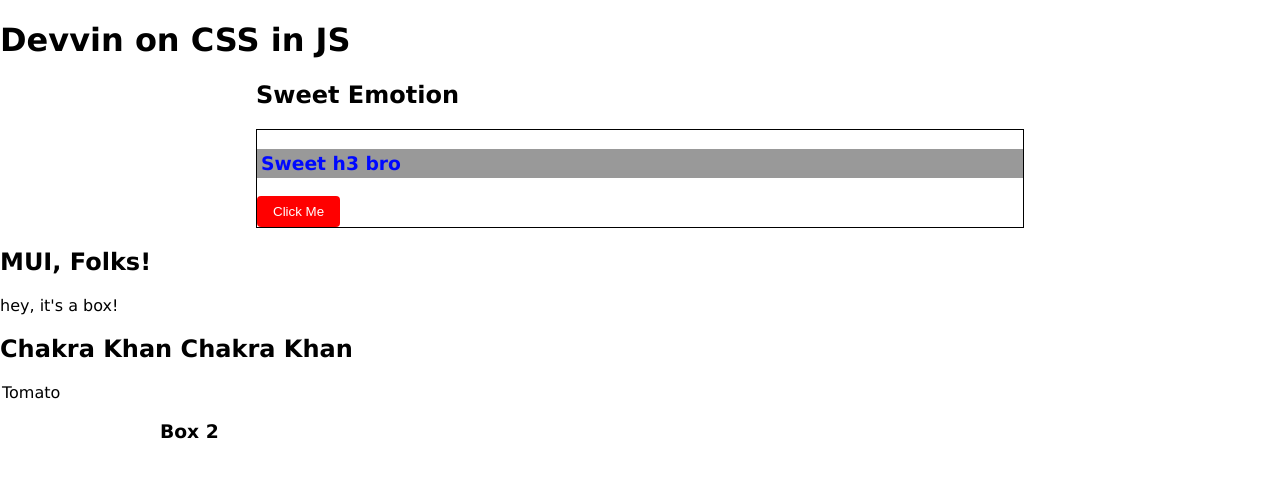
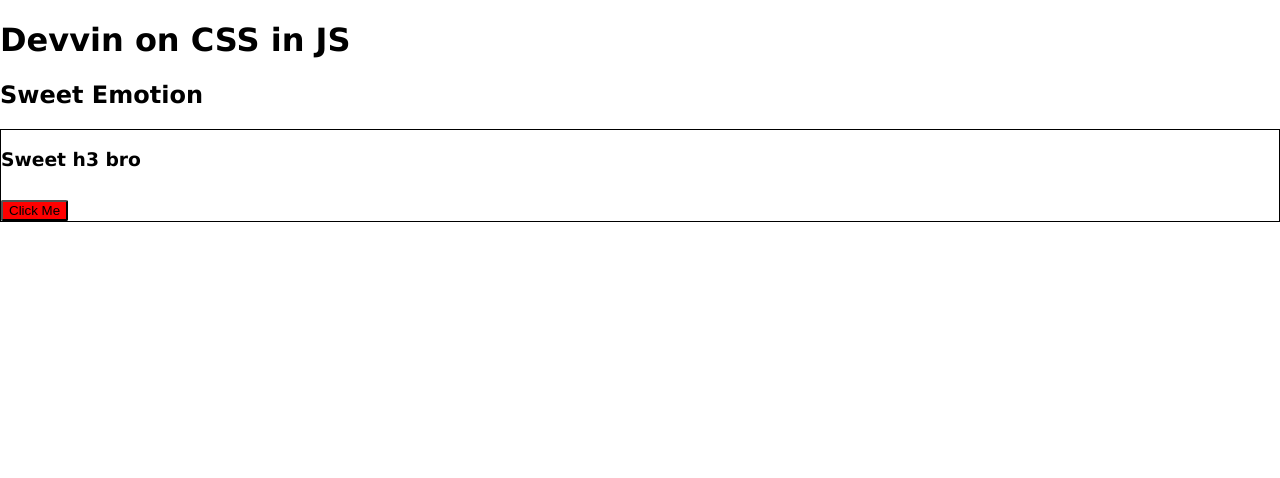
Before and after one commit to matticus1120/devvin-css-in-js, a React (Create React App) app: page / in a window 1280 px wide. Shown: the top 478 px of the page. Built offline with nearby package versions, Linux system fonts and the light colour scheme.

Commit message:
Gnerate all css vars, psuedo code for translating style props to usable CSS properties

```diff
--- a/src/App.jsx
+++ b/src/App.jsx
@@ -7,7 +7,6 @@
     <div id="body">
       <h1>Devvin on CSS in JS</h1>
       <Emotion />
-      <Chakra />
     </div>
   );
 }
--- a/src/Emotion/SectionEmotion.jsx
+++ b/src/Emotion/SectionEmotion.jsx
@@ -12,17 +12,15 @@
   return (
     <Container>
       <h2>Sweet Emotion</h2>
-			<Box mt="2" mb="24">
+      <Box>
         <h3
           css={{
-						backgroundColor: theme.colors.silver,
-						color: [theme.colors.white, theme.colors.red, theme.colors.blue],
-						padding: theme.space[4],
-					}}>
+            marginBottom: "30px",
+          }}
+        >
           Sweet h3 bro
         </h3>
         <Button
-					// bg={theme.colors.red}
           bg="red"
           sx={{
             backgroundColor: "hot-pink",
@@ -30,7 +28,8 @@
           isDisabled={false}
           onClick={() => {
             alert("You clicked me");
-					}}>
+          }}
+        >
           Click Me
         </Button>
       </Box>
--- a/src/Emotion/components/Box.jsx
+++ b/src/Emotion/components/Box.jsx
@@ -1,17 +1,11 @@
 /** @jsxImportSource @emotion/react */
 import { useMemo } from "react";
 import { css, useTheme } from "@emotion/react";
-import { toCSSObject } from "../system";
 
 export function Box({ children, sx, ...props }) {
-	const [cssProps, forwardProps] = toCSSObject(props);
-	console.log("cssProps", cssProps);
-	// const theme = useTheme();
   const boxStyles = useMemo(() => {
     return {
       border: "solid thin",
-			...cssProps,
-			...sx,
     };
   }, [sx]);
   const as = false;
--- a/src/Emotion/components/Button.jsx
+++ b/src/Emotion/components/Button.jsx
@@ -8,12 +8,7 @@
   const theme = useTheme();
   const buttonStyles = useMemo(() => {
     return {
-			borderRadius: theme.shape[4],
-			border: "none",
-			outline: "none",
-			padding: "8px 16px 8px 16px",
-			backgroundColor: theme.colors.darkBlue,
-			color: theme.colors.white,
+      borderRadius: "2px",
       ...additionalCssProps,
     };
   }, [additionalCssProps]);
--- a/src/Emotion/components/Container.jsx
+++ b/src/Emotion/components/Container.jsx
@@ -1,21 +1,15 @@
 /** @jsxImportSource @emotion/react */
 import { css, jsx, useTheme } from "@emotion/react";
 import { useCSSObject } from "../helpers";
+import { getStylePropCssVar, getThemeCSSVars } from "../system";
+
+import * as Config from "../config";
 
 export function Container({ children, ...props }) {
-	const [additonalCssProps, forwardProps] = useCSSObject(props);
-	const { maxWidths } = useTheme();
-	return (
-		<div
-			css={{
-				...additonalCssProps,
-				...{
-					maxWidth: maxWidths[6],
-					margin: "0 auto",
-				},
-			}}
-			{...forwardProps}>
-			{children}
-		</div>
-	);
+  const [additonalCssProps, forwardProps] = useCSSObject(props);
+  getThemeCSSVars();
+  getStylePropCssVar();
+  //   console.log("Config", { ...Config });
+  //   console.log("Config.space", Config.space);
+  return <div {...forwardProps}>{children}</div>;
 }
--- /dev/null
+++ b/src/Emotion/config/index.js
@@ -0,0 +1,2 @@
+export * from "./space";
+export * from "./color";
--- /dev/null
+++ b/src/Emotion/config/space.js
@@ -0,0 +1,35 @@
+import { t } from "../utils";
+
+export const space = {
+  margin: t.spaceT("margin"),
+  marginTop: t.spaceT("marginTop"),
+  marginRight: t.spaceT("marginRight"),
+  marginBottom: t.spaceT("marginBottom"),
+  marginLeft: t.spaceT("marginLeft"),
+  marginX: t.spaceT(["marginInlineStart", "marginInlineEnd"]),
+  marginY: t.spaceT(["marginTop", "marginBottom"]),
+  padding: t.space("padding"),
+  paddingTop: t.space("paddingTop"),
+  paddingRight: t.space("paddingRight"),
+  paddingBottom: t.space("paddingBottom"),
+  paddingLeft: t.space("paddingLeft"),
+  paddingX: t.space(["paddingInlineStart", "paddingInlineEnd"]),
+  paddingY: t.space(["paddingTop", "paddingBottom"]),
+};
+
+Object.assign(space, {
+  m: space.margin,
+  mt: space.marginTop,
+  mr: space.marginRight,
+  mb: space.marginBottom,
+  ml: space.marginLeft,
+  mx: space.marginX,
+  my: space.marginY,
+  p: space.padding,
+  pt: space.paddingTop,
+  py: space.paddingY,
+  px: space.paddingX,
+  pb: space.paddingBottom,
+  pl: space.paddingLeft,
+  pr: space.paddingRight,
+});
--- a/src/Emotion/index.js
+++ b/src/Emotion/index.js
@@ -4,15 +4,13 @@
 import theme from "./theme";
 
 import SectionEmotion from "./SectionEmotion";
-import SectionMUI from "./SectionMUI";
 
 function Emotion() {
-	return (
-		<ThemeProvider theme={theme}>
-			<SectionEmotion />
-			<SectionMUI />
-		</ThemeProvider>
-	);
+  return (
+    <ThemeProvider theme={theme}>
+      <SectionEmotion />
+    </ThemeProvider>
+  );
 }
 
 export default Emotion;
--- a/src/Emotion/system.js
+++ b/src/Emotion/system.js
@@ -1,81 +1,84 @@
+import { space, color } from "./config";
 import theme from "./theme";
-const isObject = (value) => typeof value === "object";
 
-export const tokenToCSSVar = (scale, value) => (theme) => {
-	const valueStr = String(value);
-	const key = scale ? `${scale}.${valueStr}` : valueStr;
-	return isObject(theme.__cssMap) && key in theme.__cssMap
-		? theme.__cssMap[key].varRef
-		: value;
+/**
+ * Style Props tools
+ *
+ * WIP
+ *
+ * covert {mb: "36"} to {marginBottom: "var(--rh-space-36)"}
+ * covert {color: "sprk.purple.deep"} to {color: "var(--rh-colors-sprk_purple_dark)"}
+ */
+
+export function getStylePropCssVar(propKey, propValue) {
+  const allStyleProps = {
+    ...space,
+    ...color,
   };
-
-export function createTransform(options) {
-	const { scale, transform, compose } = options;
-	const fn = (value, theme) => {
-		const _value = tokenToCSSVar(scale, value)(theme);
-		let result = transform?.(_value, theme) ?? _value;
-		if (compose) {
-			result = compose(result, theme);
+  // check for propKey in allStyleProps
+  // grab the value of "scale" in matching object
+  // Validate that the value is in the theme using "scale" and "propValue"
+  // Valid value = !!theme[scale][propValue]
+  // If value, return new object
+  /**
+  {
+	  [allStyleProps.propKey.property]: theme[scale][propValue]
+	  [allStyleProps.propKey.property]: getCSSVarFunctionString(scale, propValue)
   }
-		return result;
-	};
-
-	return fn;
+ */
 }
 
-export function toConfig(scale, transform) {
-	return (property) => {
-		const result = { property, scale };
-		result.transform = createTransform({
-			scale,
-			transform,
-		});
-		return result;
-	};
+/**
+ * Theme CSS var tools
+ */
+
+// Check if a given theme key and valueKey exists in the theme
+export function isValidThemeValue(themeKey, themeValueKey) {
+  return !!theme?.[themeKey]?.[themeValueKey];
 }
 
-const transforms = {
-	px: (value) => value,
-};
+export function getCSSVarName(themeKey, themeValueKey) {
+  if (!isValidThemeValue(themeKey, themeValueKey)) return false;
+  return `--rh-${themeKey}-${themeValueKey}`.replace(/\./gi, "_");
+}
 
-export const t = {
-	space: toConfig("space", transforms.px),
-	spaceT: toConfig("space", transforms.px),
-};
+export function getThemeValue(themeKey, themeValueKey) {
+  if (!isValidThemeValue(themeKey, themeValueKey)) return false;
+  const themeValue =
+    typeof theme[themeKey][themeValueKey] === "object"
+      ? theme[themeKey][themeValueKey].value
+      : theme[themeKey][themeValueKey];
+  return themeValue;
+}
 
-export const space = {
-	margin: t.spaceT("margin"),
-	marginTop: t.spaceT("marginTop"),
-	marginRight: t.spaceT("marginRight"),
-	marginBottom: t.spaceT("marginBottom"),
-	marginLeft: t.spaceT("marginLeft"),
-	marginX: t.spaceT(["marginInlineStart", "marginInlineEnd"]),
-	marginY: t.spaceT(["marginTop", "marginBottom"]),
-	padding: t.space("padding"),
-	paddingTop: t.space("paddingTop"),
-	paddingRight: t.space("paddingRight"),
-	paddingBottom: t.space("paddingBottom"),
-	paddingLeft: t.space("paddingLeft"),
-	paddingX: t.space(["paddingInlineStart", "paddingInlineEnd"]),
-	paddingY: t.space(["paddingTop", "paddingBottom"]),
-};
+export function getCSSVarFunctionString(themeKey, themeValueKey) {
+  if (!isValidThemeValue(themeKey, themeValueKey)) return false;
+  const varName = getCSSVarName(themeKey, themeValueKey);
+  return `--var(${varName})`;
+}
 
-Object.assign(space, {
-	m: space.margin,
-	mt: space.marginTop,
-	mr: space.marginRight,
-	mb: space.marginBottom,
-	ml: space.marginLeft,
-	mx: space.marginX,
-	my: space.marginY,
-	p: space.padding,
-	pt: space.paddingTop,
-	py: space.paddingY,
-	px: space.paddingX,
-	pb: space.paddingBottom,
-	pl: space.paddingLeft,
-	pr: space.paddingRight,
-});
+export function getThemeRuleCSSVarString(themeKey, themeValueKey) {
+  if (!isValidThemeValue(themeKey, themeValueKey)) return false;
+  const varName = getCSSVarName(themeKey, themeValueKey);
+  const varValue = getThemeValue(themeKey, themeValueKey);
+  return `${varName}: ${varValue};`;
+}
+
+export function getThemeCSSVars() {
+  let cssVars = [];
+  for (let themeKey in theme) {
+    for (let themeValueKey in theme[themeKey]) {
+      const rule = getThemeRuleCSSVarString(themeKey, themeValueKey);
+      cssVars.push(rule);
+    }
+  }
+  console.log("cssVars", cssVars);
+  return cssVars;
+}
+
+/**
+ * Playing around...
+ */
 
 const getErrorMessage = {
   invalidStylePropValue: (values) =>
@@ -92,29 +95,4 @@
 
 const consoleError = (errorType, values) => {
   const message = getErrorMessage[errorType](values);
-	console.error(message);
 };
-
-const validatecssKey = (scale, cssKey) =>
-	theme[scale].hasOwnProperty(cssKey) ? theme[scale][cssKey] : false;
-
-export function toCSSObject(props) {
-	let styles = {};
-	for (let i in props) {
-		if (space.hasOwnProperty(i)) {
-			const value = validatecssKey(space[i].scale, props[i]);
-			if (!!value) {
-				styles[space[i].property] = `var(--rh-${i}-${value})`;
-			} else {
-				consoleError("invalidStylePropValue", [props[i], i, space[i].scale]);
-			}
-		}
-	}
-
-	return [
-		{
-			...styles,
-		},
-		{},
-	];
-}
--- a/src/Emotion/theme.js
+++ b/src/Emotion/theme.js
@@ -1,112 +1,78 @@
-export default {
-	//   breakpoints: [32, 48, 64],
-	// space: [0, 4, 8, 16, 32, 64, 128, 256, 512],
-	space: {
-		auto: "auto",
-		0: "0px",
-		2: "2px",
-		4: "4px",
-		8: "8px",
-		16: "16px",
-		24: "24px",
-		32: "32px",
-		40: "40px",
-		48: "48px",
-		60: "60px",
-		64: "64px",
-		72: "72px",
-		100: "100px",
-		"-5": "-5px",
-		"-8": "-8px",
-		"-16": "-16px",
-		"-24": "-24px",
-		"-32": "-32px",
-		"-40": "-40px",
-		"-48": "-48px",
-		"-64": "-64px",
-		"-300": "-300px",
-	},
-	fontSizes: [12, 14, 16, 20, 24, 36, 48, 80, 96],
-	fontWeights: [100, 200, 300, 400, 500, 600, 700, 800, 900],
-	lineHeights: {
-		solid: 1,
-		title: 1.25,
-		copy: 1.5,
-	},
-	letterSpacings: {
-		normal: "normal",
-		tracked: "0.1em",
-		tight: "-0.05em",
-		mega: "0.25em",
-	},
-	fonts: {
-		serif: "athelas, georgia, times, serif",
-		sansSerif:
-			'-apple-system, BlinkMacSystemFont, "avenir next", avenir, "helvetica neue", helvetica, ubuntu, roboto, noto, "segoe ui", arial, sans-serif',
-	},
-	borders: [
-		0,
-		"1px solid",
-		"2px solid",
-		"4px solid",
-		"8px solid",
-		"16px solid",
-		"32px solid",
-	],
-	shape: {
-		none: "0",
-		4: "4px",
-		8: "8px",
-	},
-	radii: [0, 2, 4, 16, 9999, "100%"],
-	width: [16, 32, 64, 128, 256],
-	heights: [16, 32, 64, 128, 256],
-	maxWidths: [16, 32, 64, 128, 256, 512, 768, 1024, 1536],
-	colors: {
-		black: "#000",
-		"near-black": "#111",
-		"dark-gray": "#333",
-		"mid-gray": "#555",
-		gray: " #777",
-		silver: "#999",
-		"light-silver": "#aaa",
-		"moon-gray": "#ccc",
-		"light-gray": "#eee",
-		"near-white": "#f4f4f4",
-		white: "#fff",
-		blue: "#0008ff",
-		darkBlue: "#000352",
-		red: "#C8102E",
-		darkRed: "#7e0000",
-		transparent: "transparent",
-		blacks: [
-			"rgba(0,0,0,.0125)",
-			"rgba(0,0,0,.025)",
-			"rgba(0,0,0,.05)",
-			"rgba(0,0,0,.1)",
-			"rgba(0,0,0,.2)",
-			"rgba(0,0,0,.3)",
-			"rgba(0,0,0,.4)",
-			"rgba(0,0,0,.5)",
-			"rgba(0,0,0,.6)",
-			"rgba(0,0,0,.7)",
-			"rgba(0,0,0,.8)",
-			"rgba(0,0,0,.9)",
-		],
-		whites: [
-			"rgba(255,255,255,.0125)",
-			"rgba(255,255,255,.025)",
-			"rgba(255,255,255,.05)",
-			"rgba(255,255,255,.1)",
-			"rgba(255,255,255,.2)",
-			"rgba(255,255,255,.3)",
-			"rgba(255,255,255,.4)",
-			"rgba(255,255,255,.5)",
-			"rgba(255,255,255,.6)",
-			"rgba(255,255,255,.7)",
-			"rgba(255,255,255,.8)",
-			"rgba(255,255,255,.9)",
-		],
-		// ... and so on
-	},
+const theme = {
+  breakpoints: {
+    sm: "20rem",
+    md: "40rem",
+    lg: "60rem",
+    xl: "80rem",
+  },
+  colors: {
+    // hook this up to the tokens from spark, check bundlesize
+    // https://sparkdesignsystem.com/using-spark/foundations/color-codes
+    "sprk.black": { value: "#C8102E" },
+    "sprk.black.10": { value: "#C8102E" },
+    "sprk.black.20": { value: "#C8102E" },
+    "sprk.black.30": { value: "#C8102E" },
+    "sprk.black.40": { value: "#C8102E" },
+    "sprk.black.50": { value: "#C8102E" },
+    "sprk.black.60": { value: "#C8102E" },
+    "sprk.black.70": { value: "#C8102E" },
+    "sprk.black.80": { value: "#C8102E" },
+    "sprk.blue": { value: "#C8102E" },
+    "sprk.gray": { value: "#C8102E" },
+    "sprk.green": { value: "#C8102E" },
+    "sprk.orange": { value: "#C8102E" },
+    "sprk.purple": { value: "#C8102E" },
+    "sprk.purple.dark": { value: "#C8102E" },
+    "sprk.purple.deep": { value: "#C8102E" },
+    "sprk.purple.light": { value: "#C8102E" },
+    "sprk.purple.lightest": { value: "#C8102E" },
+    "sprk.red": { value: "#C8102E" },
+    "sprk.red.deep": { value: "#C8102E" },
+    "sprk.red.mid": { value: "#C8102E" },
+    "sprk.white": { value: "#C8102E" },
+  },
+  fonts: {},
+  space: {
+    px: 1,
+    0.5: "0.125rem",
+    1: "0.25rem",
+    1.5: "0.375rem",
+    2: "0.5rem",
+    2.5: "0.625rem",
+    3: "0.75rem",
+    3.5: "0.875rem",
+    4: "1rem",
+    5: "1.25rem",
+    6: "1.5rem",
+    7: "1.75rem",
+    8: "2rem",
+    9: "2.25rem",
+    10: "2.5rem",
+    12: "3rem",
+    14: "3.5rem",
+    16: "4rem",
+    20: "5rem",
+    24: "6rem",
+    28: "7rem",
+    32: "8rem",
+    36: "9rem",
+    40: "10rem",
+    44: "11rem",
+    48: "12rem",
+    52: "13rem",
+    56: "14rem",
+    60: "15rem",
+    64: "16rem",
+    72: "18rem",
+    80: "20rem",
+    96: "24rem",
+  },
+  zIndex: {
+    100: "modal",
+    25: "main",
+    30: "footer",
+    50: "header",
+  },
 };
+
+export default theme;
--- /dev/null
+++ b/src/Emotion/utils.js
@@ -0,0 +1,44 @@
+const isObject = (value) => typeof value === "object";
+
+export const tokenToCSSVar = (scale, value) => (theme) => {
+  const valueStr = String(value);
+  const key = scale ? `${scale}.${valueStr}` : valueStr;
+  return isObject(theme.__cssMap) && key in theme.__cssMap
+    ? theme.__cssMap[key].varRef
+    : value;
+};
+
+export function createTransform(options) {
+  const { scale, transform, compose } = options;
+  const fn = (value, theme) => {
+    const _value = tokenToCSSVar(scale, value)(theme);
+    let result = transform?.(_value, theme) ?? _value;
+    if (compose) {
+      result = compose(result, theme);
+    }
+    return result;
+  };
+
+  return fn;
+}
+
+export function toConfig(scale, transform) {
+  return (property) => {
+    const result = { property, scale };
+    result.transform = createTransform({
+      scale,
+      transform,
+    });
+    return result;
+  };
+}
+
+const transforms = {
+  px: (value) => value,
+};
+
+export const t = {
+  space: toConfig("space", transforms.px),
+  spaceT: toConfig("space", transforms.px),
+  colors: toConfig("colors"),
+};
```
Also changed, not shown: src/Emotion/config/color.js (added, +8 -0 lines), 2 other files (tests, documents, lock files or other folders). Lines whose indentation alone changed are shown as unchanged.
